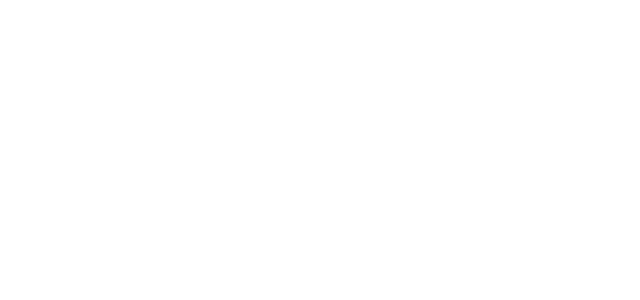
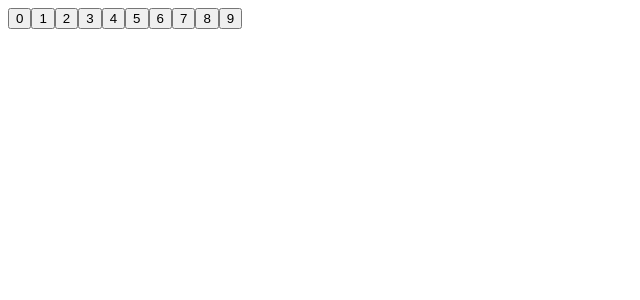
Before and after one commit to rajputd/React-Calculator, a React app: page / in a window 1280 px wide. Shown: the top 300 px of the page, without its empty margins (0-640 px from the left). Built offline with nearby package versions, Linux system fonts and the light colour scheme.

Commit message:
Add working number pad to Calculator Component

```diff
--- a/package.json
+++ b/package.json
@@ -4,7 +4,7 @@
   "description": "A Calculator written in react",
   "main": "index.js",
   "scripts": {
-    "start" : "webpack-dev-server --mode development",
+    "start": "webpack-dev-server --mode development",
     "test": "echo \"Error: no test specified\" && exit 1"
   },
   "repository": {
--- a/src/components/CalcButton.js
+++ b/src/components/CalcButton.js
@@ -5,8 +5,9 @@ class CalcButton extends Component {
     return (
       <button
         id={this.props.id}
-        onClick={this.props.onClick}>
-                {this.props.value}
+        onClick={this.props.onClick}
+        value={this.props.value}>
+          {this.props.value}
       </button>
     )
   }
--- a/src/components/CalcDisplay.js
+++ b/src/components/CalcDisplay.js
@@ -2,15 +2,13 @@ import React, { Component } from 'react';
 
 class CalcDisplay extends Component {
   render() {
-    let current = this.props.calculation.match(/(\d+|\d+\.\d+|\+|-|\/|\*)$/);
-
     return (
       <div id="display">
         <div id="sub-display">
           {this.props.calculation}
         </div>
         <div id="main-display">
-          {current}
+          {this.props.current}
         </div>
       </div>
     );
--- a/src/components/Calculator.js
+++ b/src/components/Calculator.js
@@ -1,14 +1,46 @@
 import React, { Component } from 'react';
 import CalcDisplay from './CalcDisplay.js';
+import CalcButton from './CalcButton.js';
+
 
 class Calculator extends Component {
+  constructor(props) {
+    super(props);
+    this.state = {
+      current: '',
+      calculation: ''
+    }
+
+    this.handleNumberClick = this.handleNumberClick.bind(this);
+  }
+
+  handleNumberClick(event) {
+    const current = this.state.current;
+
+    if(current.length == 0 || /(\d|\d\.\d)/.test(current)) {
+      this.setState({current: current + event.target.value});
+    }
+
+  }
 
   render() {
-    let calculation = "";
-
     return (
       <div>
-        <CalcDisplay calculation={calculation}/>
+        <CalcDisplay calculation={this.state.calculation} current={this.state.current}/>
+        <div id="numpad">
+          {
+            ['nine', 'eight', 'seven', 'six', 'five', 'four', 'three', 'two', 'one', 'zero'].map(
+              (id, value) => {
+                return <CalcButton
+                          key={id}
+                          id={id}
+                          value={value}
+                          onClick={this.handleNumberClick}
+                        />;
+              }
+            )
+          }
+        </div>
       </div>
     )
   }
```
